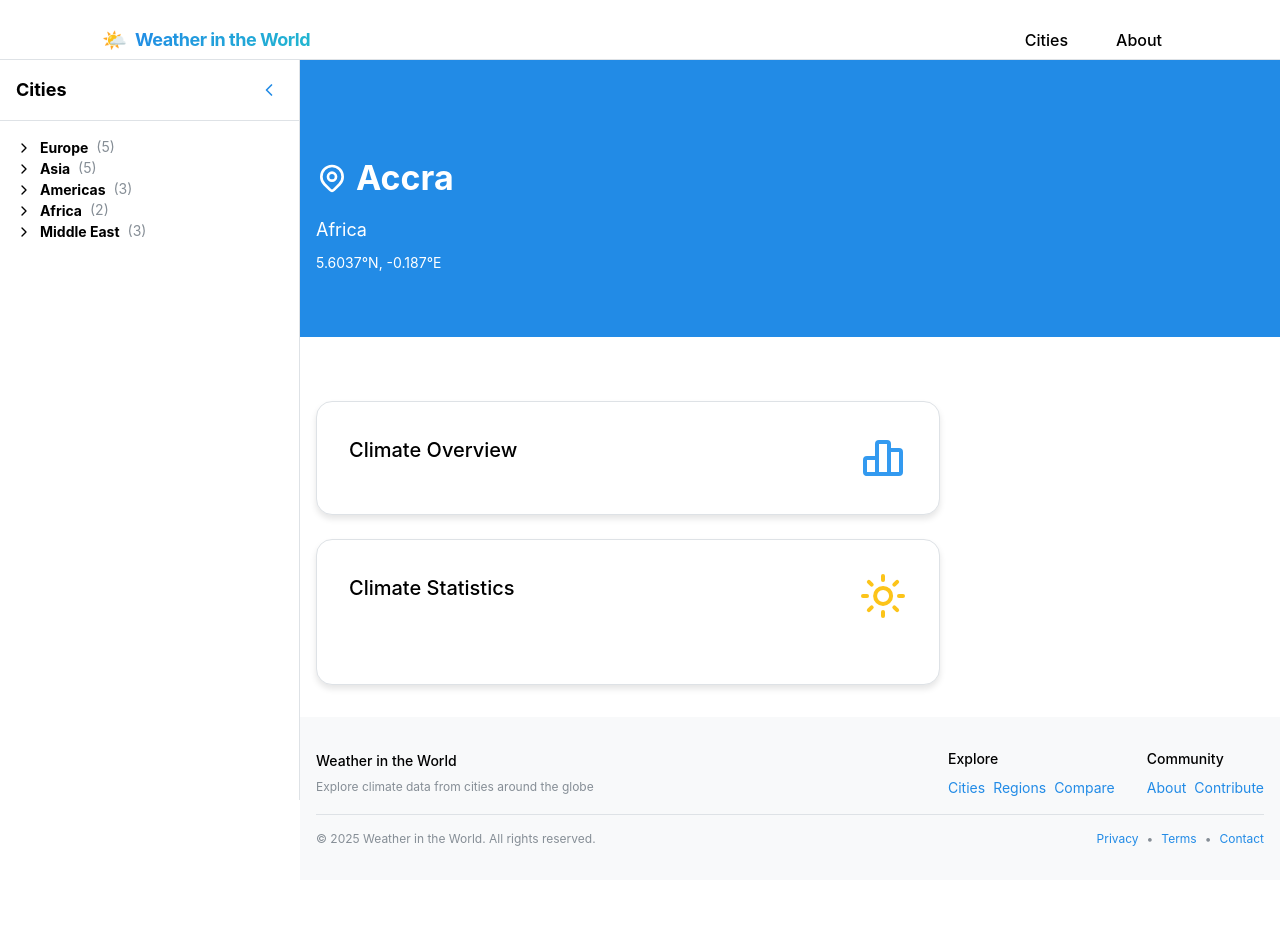
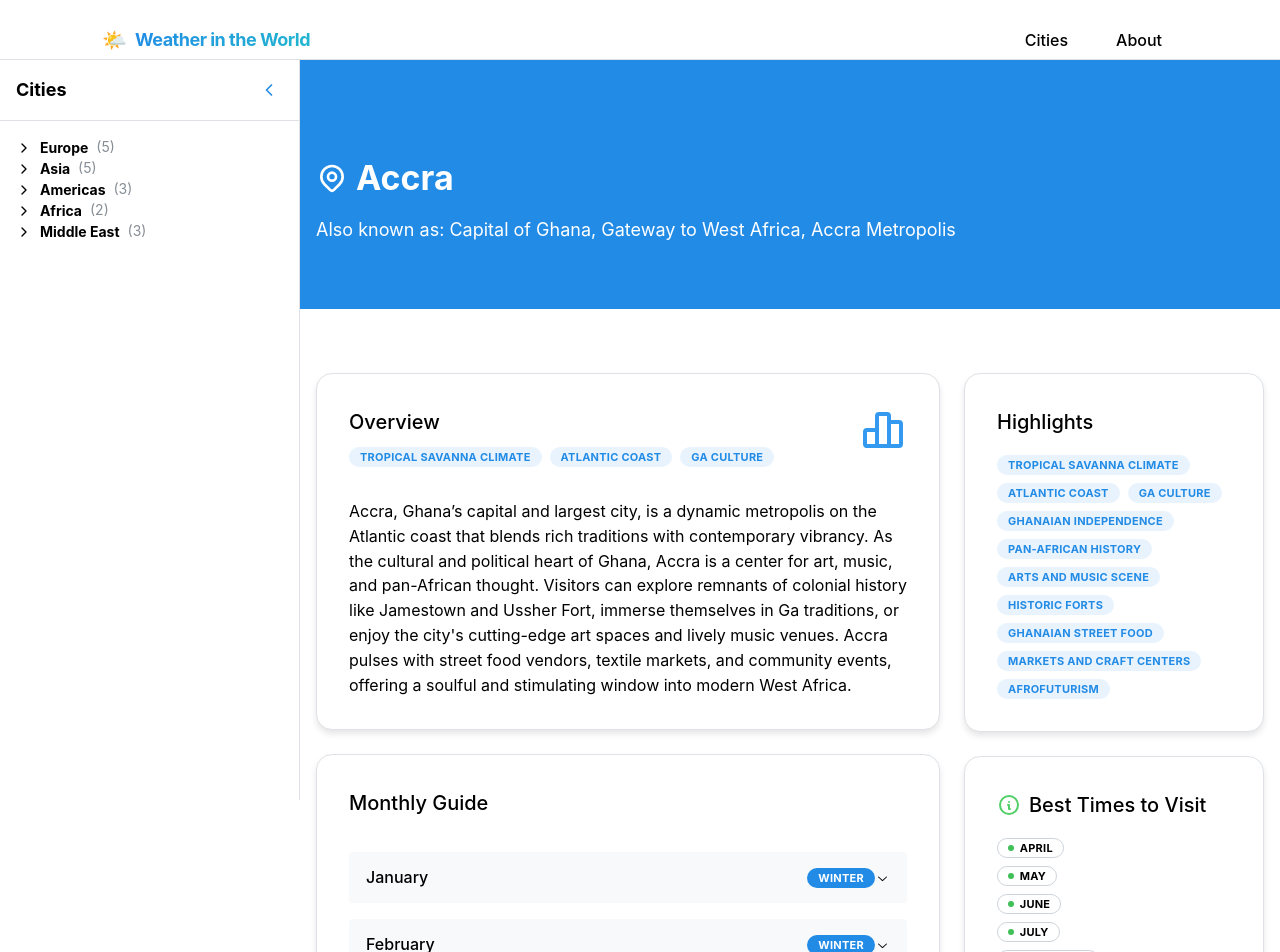
Before and after one commit to mmartha/witw, a Next.js app: page /cities/accra in a window 1280 px wide. Shown: the top 952 px of the page. Before the commit the page ends 880 px from the top, so only its background shows below. Built offline with nearby package versions, Linux system fonts and the light colour scheme.

Commit message:
add detailed city page view and subcomponents

```diff
--- a/src/app/cities/page.js
+++ b/src/app/cities/page.js
@@ -1,6 +1,7 @@
 import { Container, Title, Text, SimpleGrid, Card, Group, Badge, ThemeIcon } from '@mantine/core';
 import { IconMapPin, IconCompass } from '@tabler/icons-react';
 import Link from 'next/link';
+import styles from './page.module.css';
 
 async function getCityIndex() {
   const res = await fetch(`${process.env.NEXT_PUBLIC_BASE_URL || 'http://localhost:3000'}/data/cities/index.json`, {
@@ -80,6 +81,7 @@ export default async function CitiesPage() {
                 <Link
                   href={`/cities/${city.filename}`}
                   key={city.filename}
+                  className={`${styles.link} ${styles.cityLink}`}
                 >
                   <Card
                     shadow="sm"
@@ -102,7 +104,7 @@ export default async function CitiesPage() {
                   >
                     <div style={{ marginBottom: '1rem', paddingBottom: '1rem', borderBottom: '1px solid var(--mantine-color-gray-2)' }}>
                       <Group justify="space-between" align="center" wrap="nowrap">
-                        <Title order={3} fw={600} lineClamp={1}>{city.name}</Title>
+                        <Title order={3} className={styles.cityTitle}>{city.name}</Title>
                         <ThemeIcon variant="light" size="lg" radius="md" color="blue">
                           <IconMapPin size={18} />
                         </ThemeIcon>
--- a/src/components/cities/CityContent.jsx
+++ b/src/components/cities/CityContent.jsx
@@ -1,10 +1,11 @@
 'use client';
 
-import { Container, Title, Text, Group, Paper, Stack, Badge, Grid } from '@mantine/core';
-import { IconWind, IconTemperature, IconDroplet, IconSunHigh, IconMapPin, IconChartBar } from '@tabler/icons-react';
+import { Container, Title, Text, Group, Paper, Stack, Badge, Grid, SimpleGrid, Accordion, Timeline } from '@mantine/core';
+import { IconWind, IconTemperature, IconDroplet, IconSunHigh, IconMapPin, IconChartBar,
+  IconCalendarEvent, IconUsers, IconStar, IconInfoCircle, IconSun, IconMoon, IconUvIndex } from '@tabler/icons-react';
 
 export default function CityContent({ data }) {
-  if (!data.cityInfo) {
+  if (!data) {
     return (
       <Container size="lg" py="xl">
         <Title order={1}>City not found</Title>
@@ -12,6 +13,26 @@ export default function CityContent({ data }) {
       </Container>
     );
   }
+
+  // Helper function to get season for a given month
+  const getSeasonForMonth = (month) => {
+    const seasons = {
+      winter: [12, 1, 2],
+      spring: [3, 4, 5],
+      summer: [6, 7, 8],
+      autumn: [9, 10, 11]
+    };
+
+    for (const [season, months] of Object.entries(seasons)) {
+      if (months.includes(month)) return season;
+    }
+    return 'unknown';
+  };
+
+  const months = [
+    'January', 'February', 'March', 'April', 'May', 'June',
+    'July', 'August', 'September', 'October', 'November', 'December'
+  ];
 
   return (
     <div>
@@ -26,15 +47,17 @@ export default function CityContent({ data }) {
           <Group align="center" gap="xs">
             <IconMapPin size={32} style={{ color: 'var(--mantine-color-white)' }} />
             <Title order={1}>
-              {data.cityInfo.name}
+              {data.city}
             </Title>
           </Group>
+          {data.alt_names && (
             <Text size="lg" mt="md">
-            {data.cityInfo.continent}
+              Also known as: {data.alt_names.join(', ')}
             </Text>
-          {data.cityInfo.coordinates && (
+          )}
+          {data.coordinates && (
             <Text size="sm" mt="xs">
-              {data.cityInfo.coordinates.lat}°N, {data.cityInfo.coordinates.lng}°E
+              {data.coordinates.lat}°N, {data.coordinates.lon}°E
             </Text>
           )}
         </Container>
@@ -43,120 +66,243 @@ export default function CityContent({ data }) {
       <Container size="lg" py="xl">
         <Grid gutter="lg">
           <Grid.Col span={{ base: 12, md: 8 }}>
-            {/* Climate Overview */}
+            {/* City Overview */}
             <Paper shadow="md" radius="lg" p="xl" withBorder mb="lg">
               <Stack gap="xl">
                 <Group justify="space-between" align="flex-start">
                   <div>
                     <Text size="xl" fw={500}>
-                      Climate Overview
+                      Overview
                     </Text>
-                    {data.climate?.type && (
-                      <Badge size="lg" variant="light" color="blue" mt="xs">
-                        {data.climate.type}
+                    {data.keywords && (
+                      <Group gap="xs" mt="xs">
+                        {data.keywords.slice(0, 3).map(keyword => (
+                          <Badge key={keyword} variant="light" color="blue">
+                            {keyword}
                           </Badge>
+                        ))}
+                      </Group>
                     )}
                   </div>
                   <IconChartBar size={48} style={{ color: 'var(--mantine-color-blue-5)' }} />
                 </Group>
 
-                {data.climate?.summary && (
-                  <Text>{data.climate.summary}</Text>
-                )}
-
-                {data.climate?.seasons && (
-                  <Stack gap="md">
-                    <Text fw={500}>Seasonal Patterns</Text>
-                    {Object.entries(data.climate.seasons).map(([season, info]) => (
-                      <Paper key={season} withBorder p="md" radius="md">
-                        <Group gap="xs">
-                          <IconTemperature size={24} style={{ color: 'var(--mantine-color-blue-5)' }} />
-                          <div>
-                            <Text fw={500} size="lg" transform="capitalize">{season}</Text>
-                            <Text size="sm">{info}</Text>
-                          </div>
-                        </Group>
-                      </Paper>
-                    ))}
-                  </Stack>
+                {data.description && (
+                  <Text>{data.description}</Text>
                 )}
               </Stack>
             </Paper>
 
-            {/* Climate Statistics */}
-            <Paper shadow="md" radius="lg" p="xl" withBorder>
+            {/* Monthly Climate Data */}
+            <Paper shadow="md" radius="lg" p="xl" withBorder mb="lg">
               <Stack gap="xl">
-                <Group justify="space-between" align="flex-start">
-                  <div>
-                    <Text size="xl" fw={500}>
-                      Climate Statistics
+                <Text size="xl" fw={500}>Monthly Guide</Text>
+                <Accordion variant="separated">
+                  {months.map((month) => {
+                    const monthData = {
+                      visit: data.times_to_visit?.[month],
+                      temp: data.temperature?.[month],
+                      precip: data.precipitation?.[month],
+                      sun: data.sunshine?.[month]
+                    };
+                    const season = getSeasonForMonth(months.indexOf(month) + 1);
+
+                    return (
+                      <Accordion.Item key={month} value={month}>
+                        <Accordion.Control>
+                          <Group justify="space-between">
+                            <Text fw={500}>{month}</Text>
+                            <Badge color={
+                              season === 'summer' ? 'yellow' :
+                              season === 'winter' ? 'blue' :
+                              season === 'spring' ? 'green' :
+                              'orange'
+                            }>{season}</Badge>
+                          </Group>
+                        </Accordion.Control>
+                        <Accordion.Panel>
+                          <Stack gap="md">
+                            {monthData.visit?.description && (
+                              <Text size="sm">{monthData.visit.description}</Text>
+                            )}
+
+                            <SimpleGrid cols={{ base: 1, sm: 2 }}>
+                              {/* Temperature Card */}
+                              <Paper withBorder p="md" radius="md">
+                                <Stack gap="xs">
+                                  <Text size="sm" c="dimmed">Temperature</Text>
+                                  <Group>
+                                    <IconTemperature size={20} style={{ color: 'var(--mantine-color-red-5)' }} />
+                                    <Text>High: {monthData.temp?.high}°C</Text>
+                                  </Group>
+                                  <Group>
+                                    <IconTemperature size={20} style={{ color: 'var(--mantine-color-blue-5)' }} />
+                                    <Text>Low: {monthData.temp?.low}°C</Text>
+                                  </Group>
+                                  <Text size="xs" c="dimmed">
+                                    Record: {monthData.temp?.record_low}°C to {monthData.temp?.record_high}°C
                                   </Text>
-                  </div>
-                  <IconSunHigh size={48} style={{ color: 'var(--mantine-color-yellow-5)' }} />
+                                </Stack>
+                              </Paper>
+
+                              {/* Precipitation Card */}
+                              <Paper withBorder p="md" radius="md">
+                                <Stack gap="xs">
+                                  <Text size="sm" c="dimmed">Precipitation</Text>
+                                  <Group>
+                                    <IconDroplet size={20} style={{ color: 'var(--mantine-color-blue-5)' }} />
+                                    <Text>{monthData.precip?.mm}mm</Text>
                                   </Group>
+                                  <Text size="sm">
+                                    {monthData.precip?.days} rainy days
+                                  </Text>
+                                  {monthData.precip?.snow_days > 0 && (
+                                    <Text size="sm" c="dimmed">
+                                      Possible snow: {monthData.precip.snow_days} days
+                                    </Text>
+                                  )}
+                                </Stack>
+                              </Paper>
+                            </SimpleGrid>
 
-                <Group grow gap="lg">
-                  {data.climate?.statistics?.averageTemperature && (
+                            {/* Sunshine Info */}
+                            {monthData.sun && (
                               <Paper withBorder p="md" radius="md">
+                                <Stack gap="xs">
+                                  <Group>
+                                    <IconSun size={20} style={{ color: 'var(--mantine-color-yellow-5)' }} />
+                                    <Text fw={500}>Sunshine</Text>
+                                  </Group>
+                                  <SimpleGrid cols={2}>
                                     <Group gap="xs">
-                        <IconTemperature size={24} style={{ color: 'var(--mantine-color-red-5)' }} />
-                        <div>
-                          <Text size="xs" c="dimmed">Average Temperature</Text>
-                          <Text fw={500} size="lg">{data.climate.statistics.averageTemperature}</Text>
-                        </div>
+                                      <IconSun size={16} />
+                                      <Text size="sm">{monthData.sun.daily_hours}h daily</Text>
                                     </Group>
+                                    <Group gap="xs">
+                                      <IconMoon size={16} />
+                                      <Text size="sm">{monthData.sun.daylight_hours}h daylight</Text>
+                                    </Group>
+                                    <Group gap="xs">
+                                      <IconUvIndex size={16} />
+                                      <Text size="sm">UV Index: {monthData.sun.uv_index}</Text>
+                                    </Group>
+                                    <Text size="sm">{monthData.sun.percentage}% sunny</Text>
+                                  </SimpleGrid>
+                                </Stack>
                               </Paper>
                             )}
 
-                  {data.climate?.statistics?.averageWindSpeed && (
-                    <Paper withBorder p="md" radius="md">
-                      <Group gap="xs">
-                        <IconWind size={24} style={{ color: 'var(--mantine-color-blue-5)' }} />
+                            {/* Events and Activities */}
+                            {monthData.visit?.events && monthData.visit.events.length > 0 && (
                               <div>
-                          <Text size="xs" c="dimmed">Average Wind Speed</Text>
-                          <Text fw={500} size="lg">{data.climate.statistics.averageWindSpeed}</Text>
+                                <Group gap="xs" mb="xs">
+                                  <IconCalendarEvent size={20} style={{ color: 'var(--mantine-color-grape-5)' }} />
+                                  <Text fw={500}>Events</Text>
+                                </Group>
+                                <Timeline active={-1} bulletSize={24} lineWidth={2}>
+                                  {monthData.visit.events.map((event, index) => (
+                                    <Timeline.Item key={index} bullet={<IconStar size={12} />} title={event} />
+                                  ))}
+                                </Timeline>
                               </div>
+                            )}
+
+                            {monthData.visit?.activities && (
+                              <div>
+                                <Group gap="xs" mb="xs">
+                                  <IconUsers size={20} style={{ color: 'var(--mantine-color-indigo-5)' }} />
+                                  <Text fw={500}>Activities</Text>
                                 </Group>
+                                <Stack gap="xs">
+                                  {monthData.visit.activities.map((activity, index) => (
+                                    <Text key={index} size="sm">• {activity}</Text>
+                                  ))}
+                                </Stack>
+                              </div>
+                            )}
+
+                            {monthData.visit?.local_tips && (
+                              <Paper withBorder p="md" radius="md" bg="var(--mantine-color-blue-0)">
+                                <Text fw={500} mb="xs">Local Tips</Text>
+                                <Stack gap="xs">
+                                  {monthData.visit.local_tips.map((tip, index) => (
+                                    <Text key={index} size="sm">• {tip}</Text>
+                                  ))}
+                                </Stack>
                               </Paper>
                             )}
 
-                  {data.climate?.statistics?.averageHumidity && (
-                    <Paper withBorder p="md" radius="md">
-                      <Group gap="xs">
-                        <IconDroplet size={24} style={{ color: 'var(--mantine-color-cyan-5)' }} />
-                        <div>
-                          <Text size="xs" c="dimmed">Average Humidity</Text>
-                          <Text fw={500} size="lg">{data.climate.statistics.averageHumidity}</Text>
-                        </div>
-                      </Group>
-                    </Paper>
+                            <Group gap="md">
+                              {monthData.sun && (
+                                <Badge
+                                  leftSection={<IconSunHigh size={14} />}
+                                  variant="light"
+                                >
+                                  {monthData.sun.monthly_hours}h monthly sunshine
+                                </Badge>
+                              )}
+                              {monthData.visit?.crowds && (
+                                <Badge
+                                  leftSection={<IconUsers size={14} />}
+                                  variant="light"
+                                  color={
+                                    monthData.visit.crowds === 'High' ? 'red' :
+                                    monthData.visit.crowds === 'Medium' ? 'yellow' :
+                                    'green'
+                                  }
+                                >
+                                  {monthData.visit.crowds} crowds
+                                </Badge>
                               )}
                             </Group>
+                          </Stack>
+                        </Accordion.Panel>
+                      </Accordion.Item>
+                    );
+                  })}
+                </Accordion>
               </Stack>
             </Paper>
           </Grid.Col>
 
           <Grid.Col span={{ base: 12, md: 4 }}>
-            {/* Additional Climate Statistics */}
-            {data.climate?.statistics && (
-              <Paper shadow="md" radius="lg" p="xl" withBorder>
-                <Stack gap="xl">
-                  <Text size="xl" fw={500}>
-                    Additional Statistics
-                  </Text>
-                  {Object.entries(data.climate.statistics)
-                    .filter(([key]) => !['averageTemperature', 'averageWindSpeed', 'averageHumidity'].includes(key))
-                    .map(([key, value]) => (
-                      <Paper key={key} withBorder p="md" radius="md">
-                        <Text size="sm" c="dimmed" transform="capitalize">
-                          {key.replace(/([A-Z])/g, ' $1').trim()}
-                        </Text>
-                        <Text fw={500}>{value}</Text>
-                      </Paper>
+            {/* Keywords */}
+            {data.keywords && (
+              <Paper shadow="md" radius="lg" p="xl" withBorder mb="lg">
+                <Stack gap="md">
+                  <Text size="xl" fw={500}>Highlights</Text>
+                  <Group gap="xs">
+                    {data.keywords.map(keyword => (
+                      <Badge key={keyword} variant="light">
+                        {keyword}
+                      </Badge>
                     ))}
+                  </Group>
                 </Stack>
               </Paper>
             )}
+
+            {/* Best Times */}
+            <Paper shadow="md" radius="lg" p="xl" withBorder>
+              <Stack gap="md">
+                <Group gap="xs">
+                  <IconInfoCircle size={24} style={{ color: 'var(--mantine-color-green-5)' }} />
+                  <Text size="xl" fw={500}>Best Times to Visit</Text>
+                </Group>
+                <Stack gap="xs">
+                  {months.filter(month =>
+                    data.times_to_visit?.[month]?.crowds === 'Low'
+                  ).map(month => (
+                    <Badge key={month} variant="dot" color="green">
+                      {month}
+                    </Badge>
+                  ))}
+                </Stack>
+                <Text size="sm" c="dimmed">
+                  Based on crowd levels and weather conditions
+                </Text>
+              </Stack>
+            </Paper>
           </Grid.Col>
         </Grid>
       </Container>
```
Also changed, not shown: src/app/cities/page.module.css (+22 -2 lines). Lines whose indentation alone changed are shown as unchanged.
